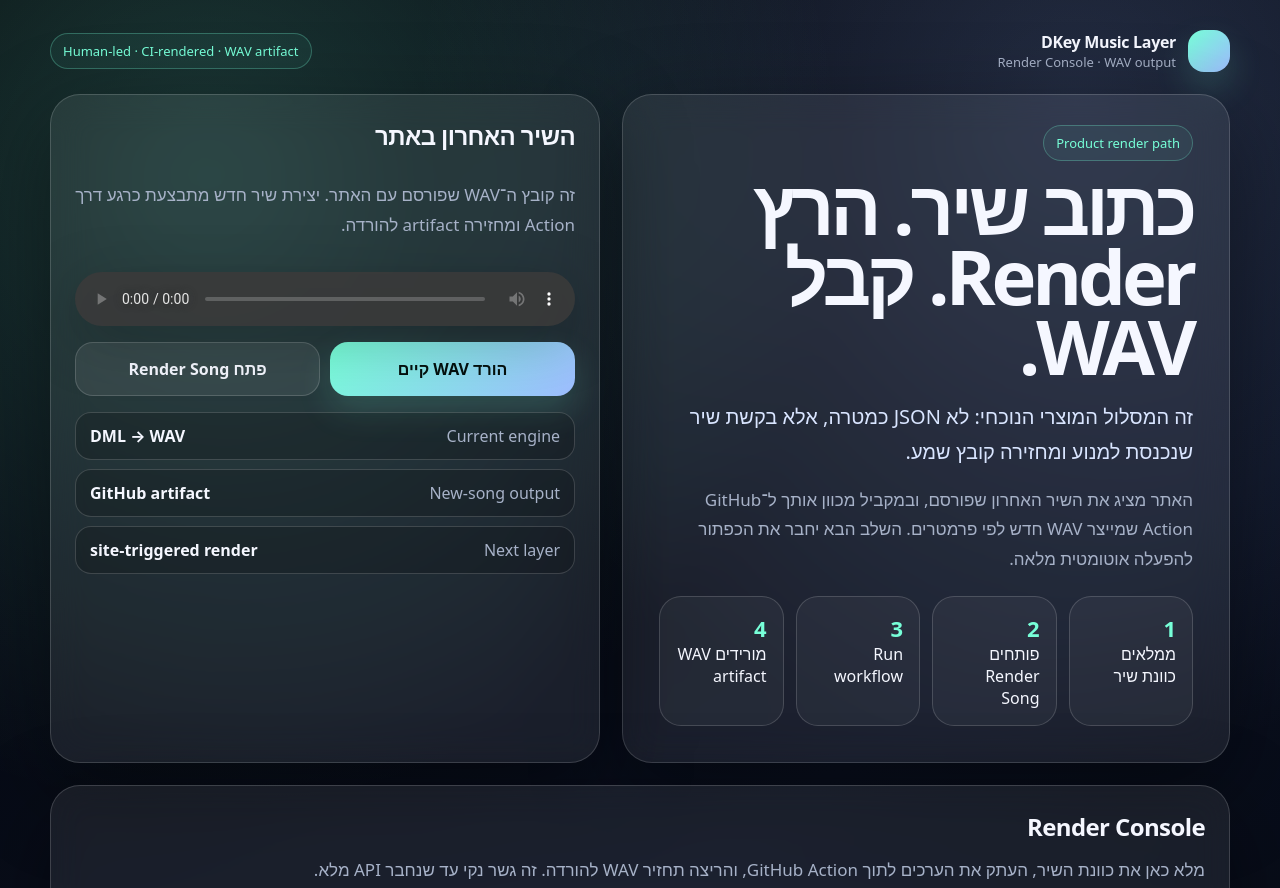
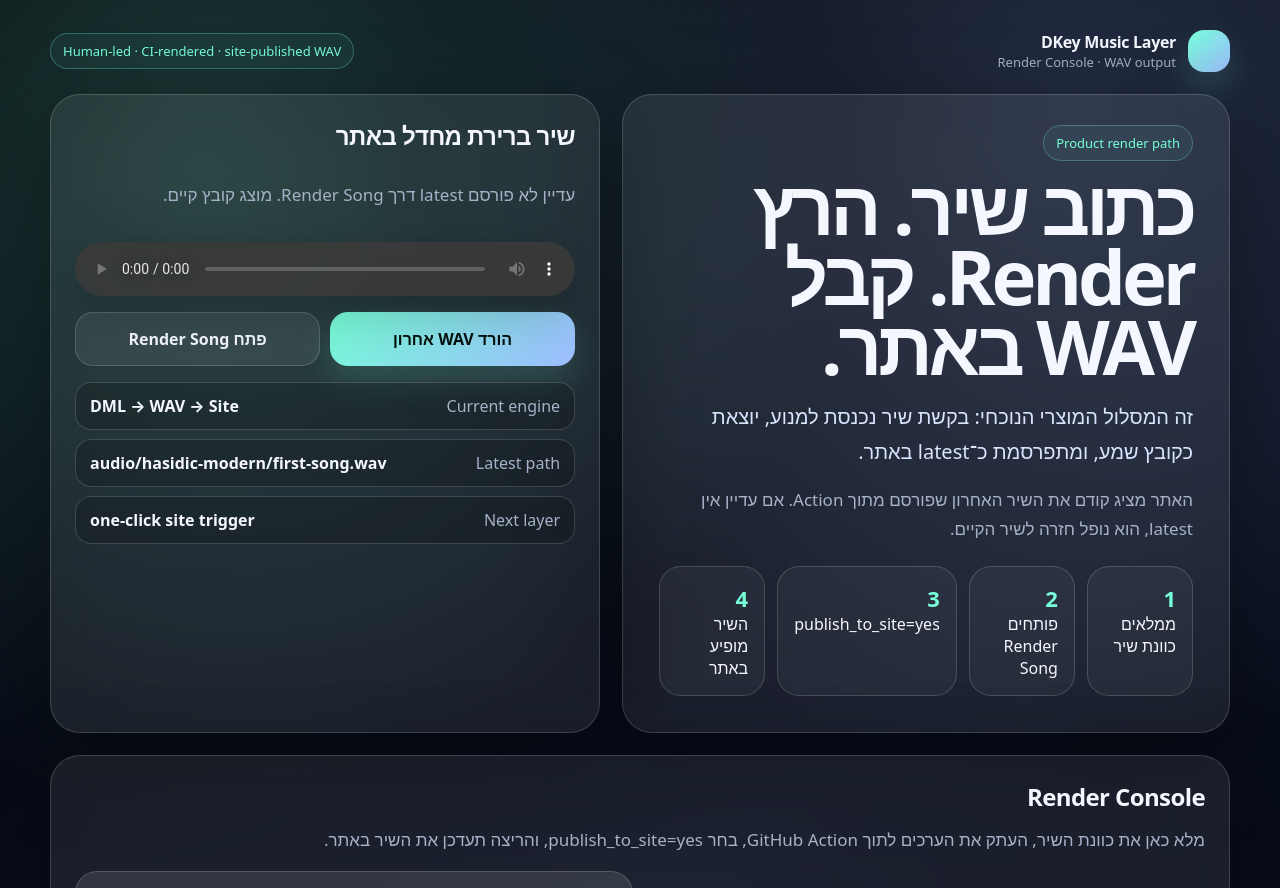
Before and after one commit to stamplace/dkey-music-layer, a website: page site/index.html in a window 1280 px wide. Shown: the top 888 px of the page. Drawn offline with Linux system fonts and the light colour scheme; no server answers.

Commit message:
feat(render): publish latest rendered song to site
Publish rendered song outputs back into the existing site.

- Add publish_to_site input to DML Render Song
- Copy rendered WAV to site/audio/latest/song.wav
- Write latest song metadata to site/data/latest-song.json
- Update the site to prefer latest song metadata/audio and fallback to bundled audio

Verified by DML CI run 25758899231.

```diff
--- a/site/index.html
+++ b/site/index.html
@@ -89,42 +89,42 @@
         <div class="mark" aria-hidden="true"></div>
         <div><strong>DKey Music Layer</strong><span>Render Console · WAV output</span></div>
       </div>
-      <div class="pill">Human-led · CI-rendered · WAV artifact</div>
+      <div class="pill">Human-led · CI-rendered · site-published WAV</div>
     </header>
 
     <section class="hero">
       <div class="panel copy">
         <span class="pill">Product render path</span>
-        <h1>כתוב שיר. הרץ Render. קבל WAV.</h1>
-        <p class="lead">זה המסלול המוצרי הנוכחי: לא JSON כמטרה, אלא בקשת שיר שנכנסת למנוע ומחזירה קובץ שמע.</p>
-        <p>האתר מציג את השיר האחרון שפורסם, ובמקביל מכוון אותך ל־GitHub Action שמייצר WAV חדש לפי פרמטרים. השלב הבא יחבר את הכפתור להפעלה אוטומטית מלאה.</p>
+        <h1>כתוב שיר. הרץ Render. קבל WAV באתר.</h1>
+        <p class="lead">זה המסלול המוצרי הנוכחי: בקשת שיר נכנסת למנוע, יוצאת כקובץ שמע, ומתפרסמת כ־latest באתר.</p>
+        <p>האתר מציג קודם את השיר האחרון שפורסם מתוך Action. אם עדיין אין latest, הוא נופל חזרה לשיר הקיים.</p>
         <div class="steps">
           <div class="step"><b>1</b><br>ממלאים כוונת שיר</div>
           <div class="step"><b>2</b><br>פותחים Render Song</div>
-          <div class="step"><b>3</b><br>Run workflow</div>
-          <div class="step"><b>4</b><br>מורידים WAV artifact</div>
+          <div class="step"><b>3</b><br>publish_to_site=yes</div>
+          <div class="step"><b>4</b><br>השיר מופיע באתר</div>
         </div>
       </div>
 
       <section class="panel audio-card">
-        <h2>השיר האחרון באתר</h2>
-        <p>זה קובץ ה־WAV שפורסם עם האתר. יצירת שיר חדש מתבצעת כרגע דרך Action ומחזירה artifact להורדה.</p>
-        <audio controls preload="metadata" src="audio/hasidic-modern/first-song.wav"></audio>
+        <h2 id="latestTitle">השיר האחרון באתר</h2>
+        <p id="latestMeta">טוען metadata של השיר האחרון. אם אין metadata, יוצג קובץ ברירת המחדל.</p>
+        <audio id="latestAudio" controls preload="metadata" src="audio/latest/song.wav"></audio>
         <div class="actions">
-          <a class="button" href="audio/hasidic-modern/first-song.wav" download>הורד WAV קיים</a>
+          <a class="button" id="downloadLatest" href="audio/latest/song.wav" download>הורד WAV אחרון</a>
           <a class="button secondary" href="https://github.com/stamplace/dkey-music-layer/actions/workflows/render-song.yml" target="_blank" rel="noopener">פתח Render Song</a>
         </div>
         <div class="status">
-          <div class="row"><span>Current engine</span><strong class="ok">DML → WAV</strong></div>
-          <div class="row"><span>New-song output</span><strong>GitHub artifact</strong></div>
-          <div class="row"><span>Next layer</span><strong class="warn">site-triggered render</strong></div>
+          <div class="row"><span>Current engine</span><strong class="ok">DML → WAV → Site</strong></div>
+          <div class="row"><span>Latest path</span><strong id="latestPath">audio/latest/song.wav</strong></div>
+          <div class="row"><span>Next layer</span><strong class="warn">one-click site trigger</strong></div>
         </div>
       </section>
     </section>
 
     <section class="panel console">
       <h2>Render Console</h2>
-      <p>מלא כאן את כוונת השיר, העתק את הערכים לתוך GitHub Action, והריצה תחזיר WAV להורדה. זה גשר נקי עד שנחבר API מלא.</p>
+      <p>מלא כאן את כוונת השיר, העתק את הערכים לתוך GitHub Action, בחר publish_to_site=yes, והריצה תעדכן את השיר באתר.</p>
       <div class="console-grid">
         <form class="grid" id="songForm">
           <label>שם השיר
@@ -155,7 +155,7 @@
     </section>
 
     <section class="roadmap">
-      <div class="card"><h3>עכשיו</h3><p>אתר מוצר + נגן WAV + workflow שמייצר WAV חדש לפי input.</p></div>
+      <div class="card"><h3>עכשיו</h3><p>אתר מוצר + נגן WAV + workflow שמייצר ומפרסם WAV אחרון באתר.</p></div>
       <div class="card"><h3>הבא</h3><p>כפתור באתר שמפעיל render בלי להיכנס ידנית ל־Actions.</p></div>
       <div class="card"><h3>פרודקשן מלא</h3><p>מנוע תזמור עשיר, stems, סמפלים אמיתיים עם rights gate, ומערכת שמחזירה קובץ ישירות למשתמש.</p></div>
     </section>
@@ -164,6 +164,12 @@
   <script>
     const form = document.getElementById('songForm');
     const output = document.getElementById('output');
+    const latestAudio = document.getElementById('latestAudio');
+    const latestTitle = document.getElementById('latestTitle');
+    const latestMeta = document.getElementById('latestMeta');
+    const latestPath = document.getElementById('latestPath');
+    const downloadLatest = document.getElementById('downloadLatest');
+    const fallbackAudio = 'audio/hasidic-modern/first-song.wav';
 
     function makeActionValues() {
       return {
@@ -171,7 +177,8 @@
         key: document.getElementById('key').value,
         bpm: String(Number(document.getElementById('bpm').value || 90)),
         emotion: document.getElementById('emotion').value.trim() || 'warm, clear, human',
-        production_direction: document.getElementById('intent').value.trim() || 'piano, bass, drums, strings, guitar'
+        production_direction: document.getElementById('intent').value.trim() || 'piano, bass, drums, strings, guitar',
+        publish_to_site: 'yes'
       };
     }
 
@@ -180,6 +187,28 @@
       const values = makeActionValues();
       output.textContent = Object.entries(values).map(([key, value]) => `${key}: ${value}`).join('\n');
     });
+
+    async function loadLatestSong() {
+      try {
+        const response = await fetch('data/latest-song.json', { cache: 'no-store' });
+        if (!response.ok) throw new Error('missing latest-song metadata');
+        const data = await response.json();
+        const audioPath = data.audio_path || 'audio/latest/song.wav';
+        latestTitle.textContent = data.title ? `השיר האחרון: ${data.title}` : 'השיר האחרון באתר';
+        latestMeta.textContent = `${data.key || 'key?'} · ${data.bpm || 'bpm?'} BPM · ${data.emotion || 'emotion?'}`;
+        latestPath.textContent = audioPath;
+        latestAudio.src = audioPath;
+        downloadLatest.href = audioPath;
+      } catch (error) {
+        latestTitle.textContent = 'שיר ברירת מחדל באתר';
+        latestMeta.textContent = 'עדיין לא פורסם latest דרך Render Song. מוצג קובץ קיים.';
+        latestPath.textContent = fallbackAudio;
+        latestAudio.src = fallbackAudio;
+        downloadLatest.href = fallbackAudio;
+      }
+    }
+
+    loadLatestSong();
   </script>
 </body>
 </html>
```
Also changed, not shown: .github/workflows/render-song.yml.
